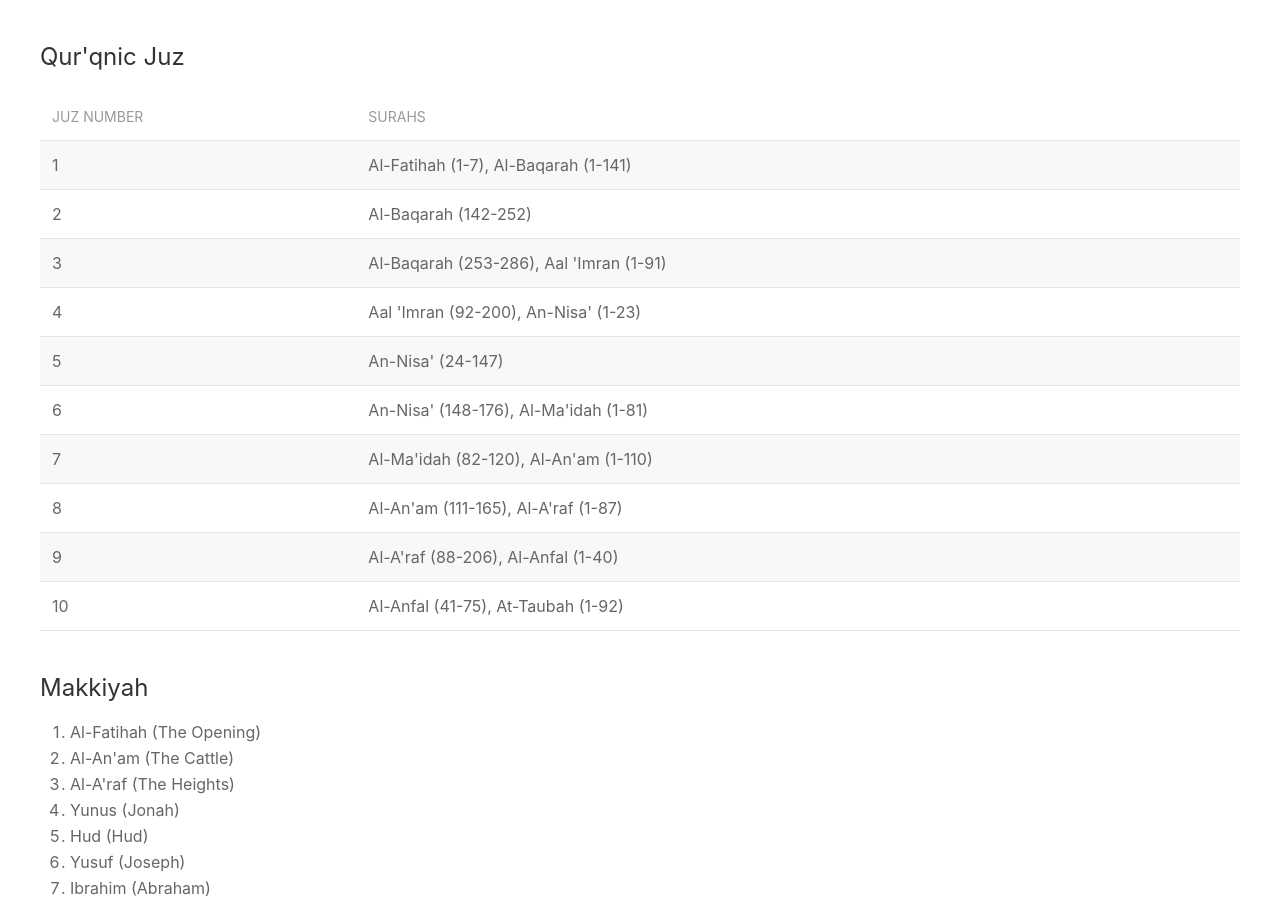
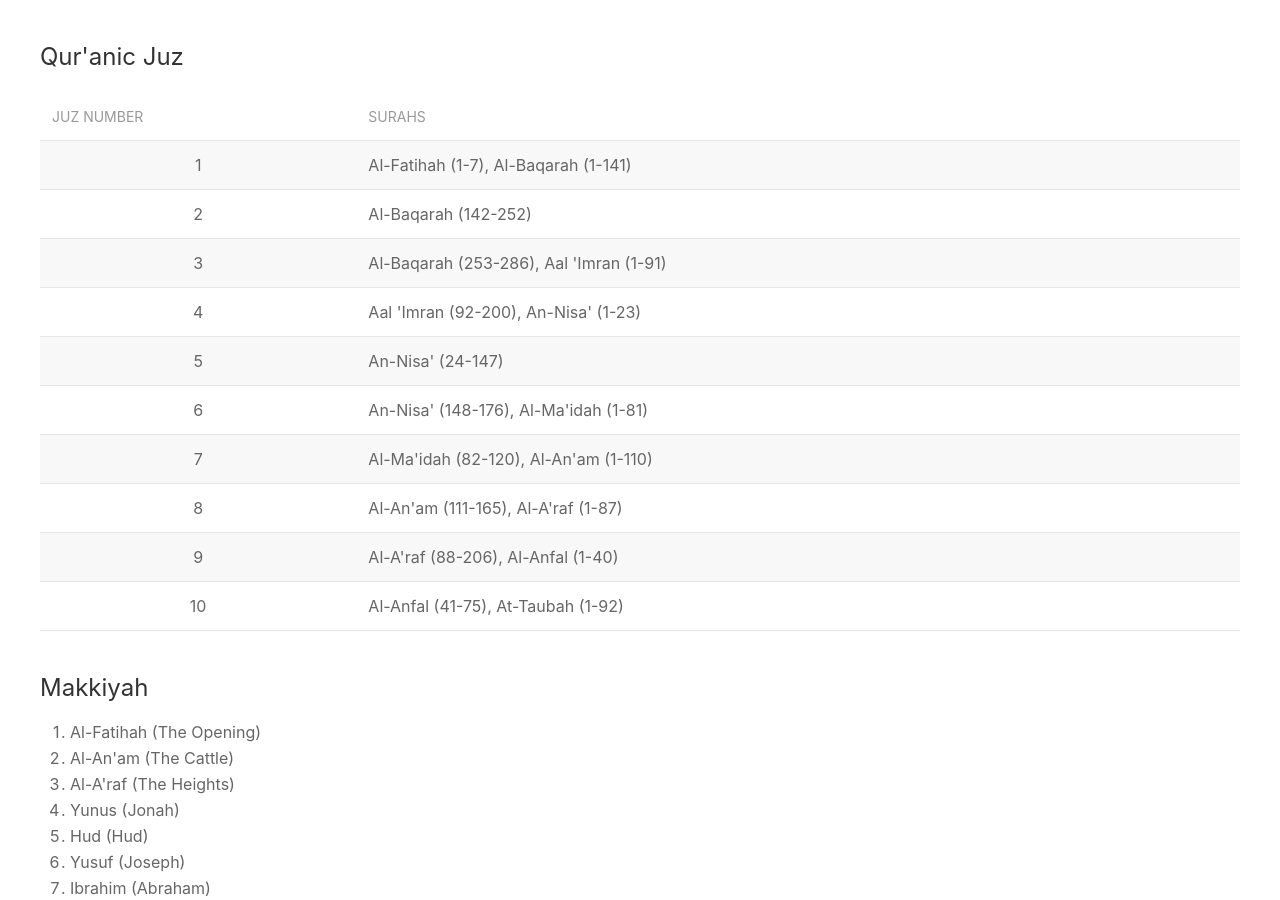
Before and after one commit to alqurankarim/alqurankarim.github.io, a Jekyll site: the page built from _pages/quran/types.html, in a window 1280 px wide and 900 px high. Built offline with Jekyll 4.4.1, drawn with Linux system fonts in a browser that asks for light colours; nearby versions of some CDN libraries.

Commit message:
Update types.html

```diff
--- a/_pages/quran/types.html
+++ b/_pages/quran/types.html
@@ -1,10 +1,10 @@
 ---
 layout: default
-title: Meccan & Medinan Chapters
+title: Qur'anic Juz, Meccan & Medinan Chapters
 permalink: /types
 ---
 <div class="uk-container uk-margin-medium-top uk-margin-medium-bottom">
-<h3>Qur'qnic Juz</h3>
+<h3>Qur'anic Juz</h3>
 <table class="uk-table uk-table-striped">
     <thead>
         <tr>
@@ -15,13 +15,12 @@ permalink: /types
     <tbody>
      {% for item in site.data.quran.quranic_juz %}
         <tr>
-            <td>{{ item.juz }}</td>
+            <td class="uk-text-center">{{ item.juz }}</td>
             <td>{{ item.surahs }}</td>
         </tr>
      {% endfor %}
     </tbody>
 </table>
-
 {% for item in site.data.quran.types %}
  <h3>{{ item.title }}</h3>
  <ul class="uk-list uk-list-decimal">
```
